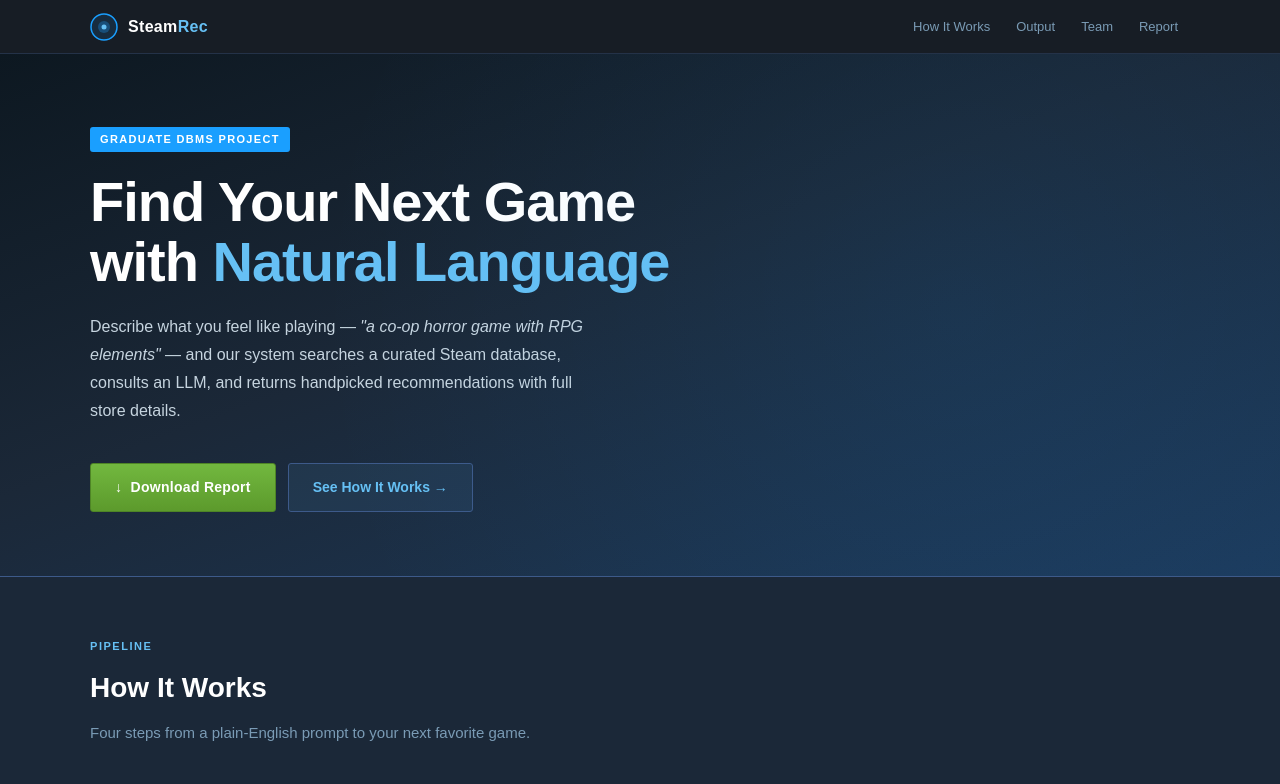
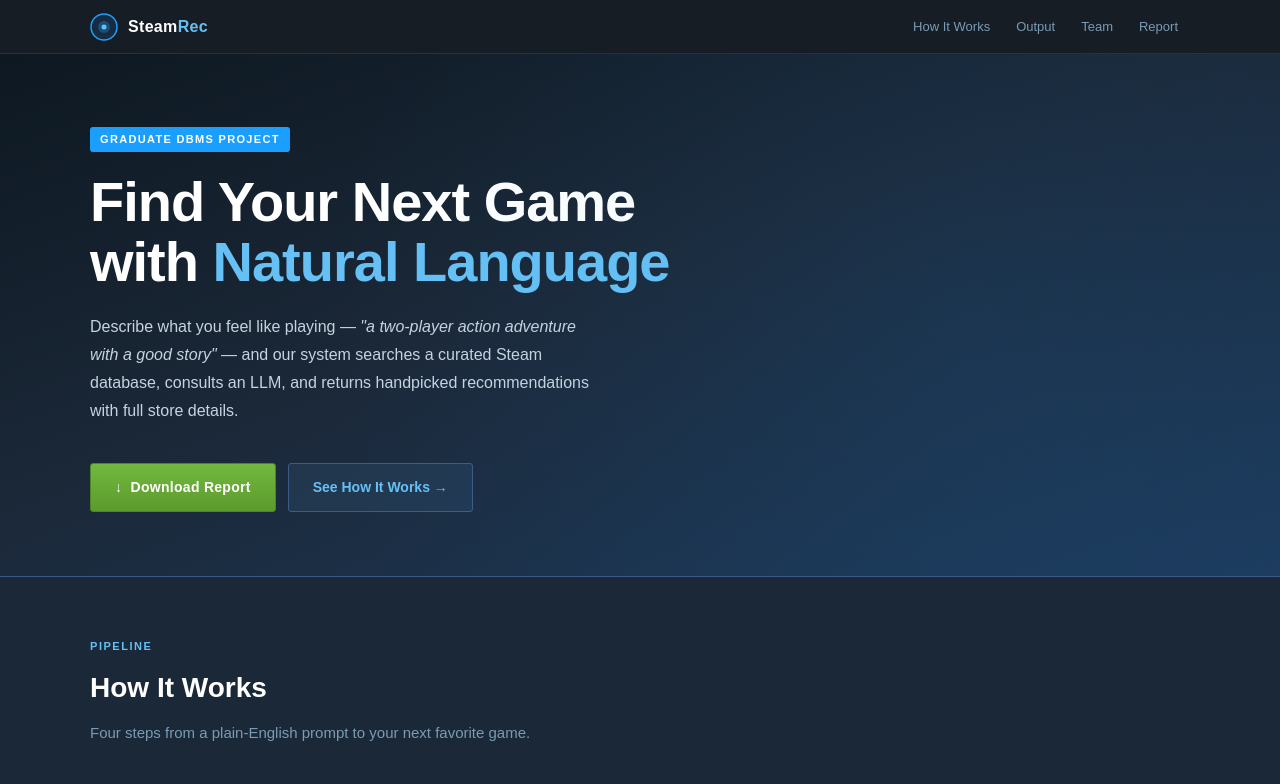
Before and after one commit to Arjunsivakumar28/Steam-Recommendation-DBMS, a plain HTML site: page project-site/index.html in a window 1280 px wide. Shown: the top 784 px of the page. Drawn offline with Linux system fonts and the light colour scheme.

Commit message:
Small continuity update

```diff
--- a/project-site/index.html
+++ b/project-site/index.html
@@ -396,7 +396,7 @@
       <div class="hero-eyebrow">Graduate DBMS Project</div>
       <h1>Find Your Next Game<br />with <em>Natural Language</em></h1>
       <p class="hero-sub">
-        Describe what you feel like playing — <em>"a co-op horror game with RPG elements"</em> — and our system searches a curated Steam database, consults an LLM, and returns handpicked recommendations with full store details.
+        Describe what you feel like playing — <em>"a two-player action adventure with a good story"</em> — and our system searches a curated Steam database, consults an LLM, and returns handpicked recommendations with full store details.
       </p>
       <div class="hero-actions">
         <a class="btn-green" href="assets/RecommendingGamesBasedonPreference_TEST.pdf" download>
```
